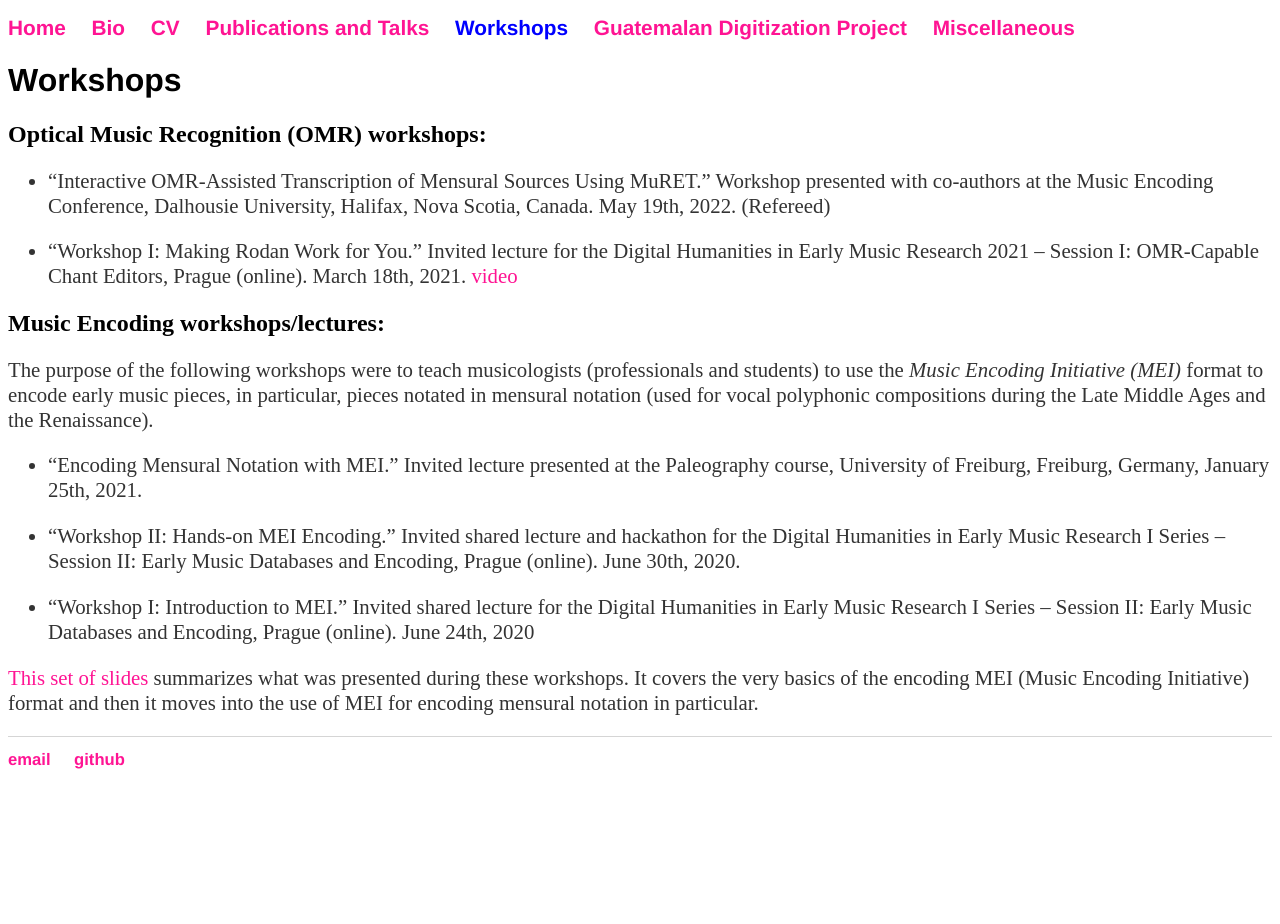
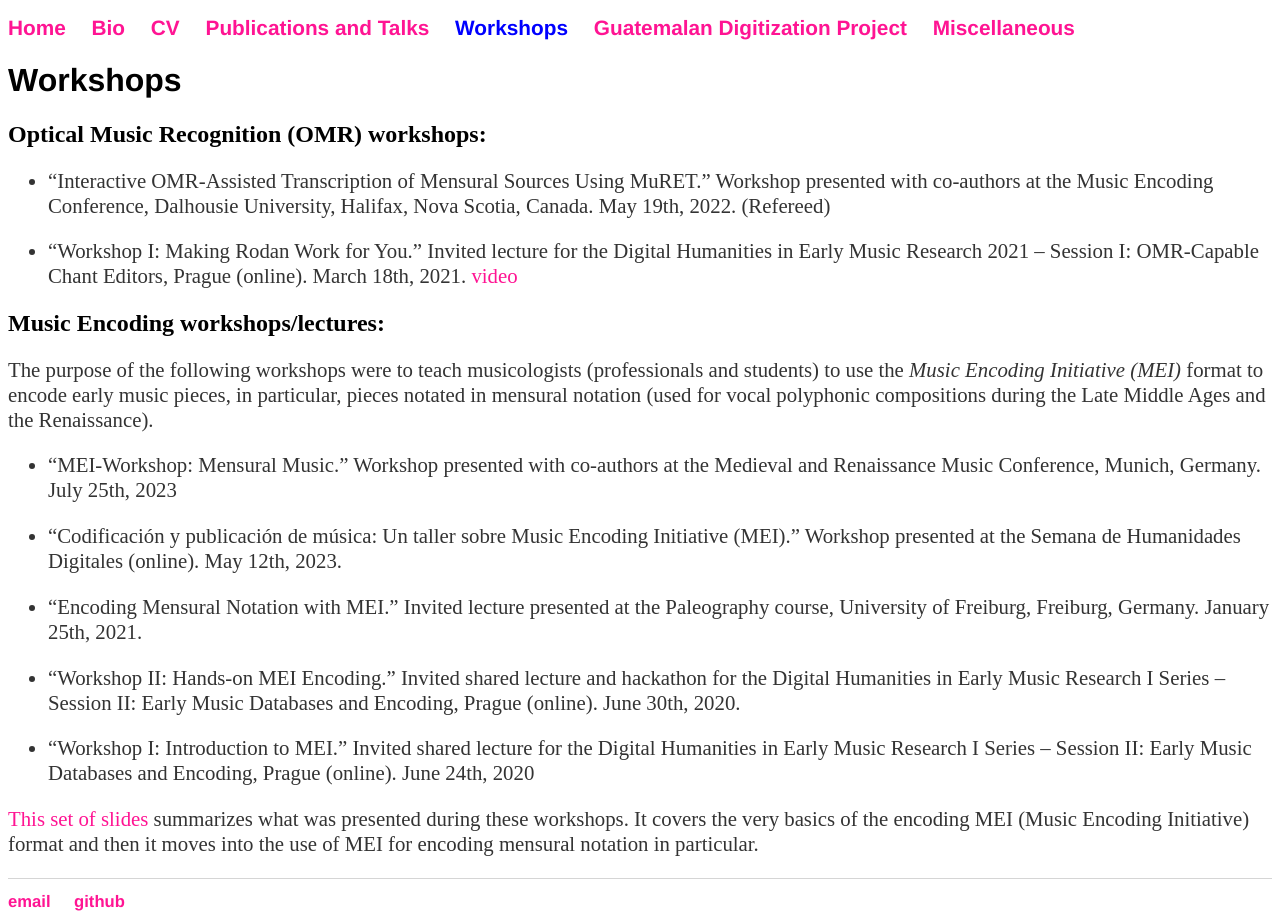
Before and after one commit to martha-thomae/martha-thomae.github.io, a Jekyll site: the page built from workshops/index.md, in a window 1280 px wide. Built offline with Jekyll 4.4.1, drawn with Linux system fonts in a browser that asks for light colours; before the commit the page ends 900 px from its top, so only the background shows below that.

Commit message:
Change talks and workshops in cv and website

```diff
--- a/_data/talksGuate.yaml
+++ b/_data/talksGuate.yaml
@@ -1,6 +1,8 @@
-- name: '“Counterpoint Error-Detection Tools for Optical Music Recognition of Renaissance Polyphonic Music.” Presented at the International Society of Music Information Retrieval (ISMIR), Bengaluru, India, December 6th, 2022. (Refereed)'
+- name: '“Updates and Outcomes from the Guatemalan Digitization and Encoding Project.” Presented at the Music Encoding and Text Encoding Initiative Joint Conference, Paderborn, Germany. September 8th, 2023. (Refereed)'
+  link: /
+- name: '“Counterpoint Error-Detection Tools for Optical Music Recognition of Renaissance Polyphonic Music.” Presented at the International Society of Music Information Retrieval (ISMIR), Bengaluru, India. December 6th, 2022. (Refereed)'
   link: https://ismir2022program.ismir.net/poster_44.html
-- name: '“Music Encoding for Research, Pedagogy, and Discovery - Guatemalan Cathedral Choirbooks: From Manuscripts to Digital Images to Symbolic Editorial Scores.” Presented at the American Musicological Society (AMS) / Society for Ethnomusicology (SEM) / Society for Music Theory (SMT) Joint Meeting, New Orleans, LA, November 11th, 2022. (Refereed)'
+- name: '“Music Encoding for Research, Pedagogy, and Discovery - Guatemalan Cathedral Choirbooks: From Manuscripts to Digital Images to Symbolic Editorial Scores.” Presented at the American Musicological Society (AMS) / Society for Ethnomusicology (SEM) / Society for Music Theory (SMT) Joint Meeting, New Orleans, LA. November 11th, 2022. (Refereed)'
   link: https://www.youtube.com/watch?v=aNpDpPOyOMY
 - name: '“Guatemalan Cathedral Choirbooks: Automatic Transcription of Mensural Sources for Their Preservation, Access, and Study.” Presented at the International Musicological Society Congress, Athens, Greece. August 24th, 2022. (Refereed)'
   link: /
--- a/_data/workshopsMEI.yaml
+++ b/_data/workshopsMEI.yaml
@@ -1,4 +1,8 @@
-- name: “Encoding Mensural Notation with MEI.” Invited lecture presented at the Paleography course, University of Freiburg, Freiburg, Germany, January 25th, 2021.
+- name: '“MEI-Workshop: Mensural Music.” Workshop presented with co-authors at the Medieval and Renaissance Music Conference, Munich, Germany. July 25th, 2023'
+  link: /
+- name: '“Codificación y publicación de música: Un taller sobre Music Encoding Initiative (MEI).” Workshop presented at the Semana de Humanidades Digitales (online). May 12th, 2023.'
+  link: /
+- name: '“Encoding Mensural Notation with MEI.” Invited lecture presented at the Paleography course, University of Freiburg, Freiburg, Germany. January 25th, 2021.'
   link: /
 - name: '“Workshop II: Hands-on MEI Encoding.” Invited shared lecture and hackathon for the Digital Humanities in Early Music Research I Series – Session II: Early Music Databases and Encoding, Prague (online). June 30th, 2020.'
   link: /
```
Also changed, not shown: 1 other file.
